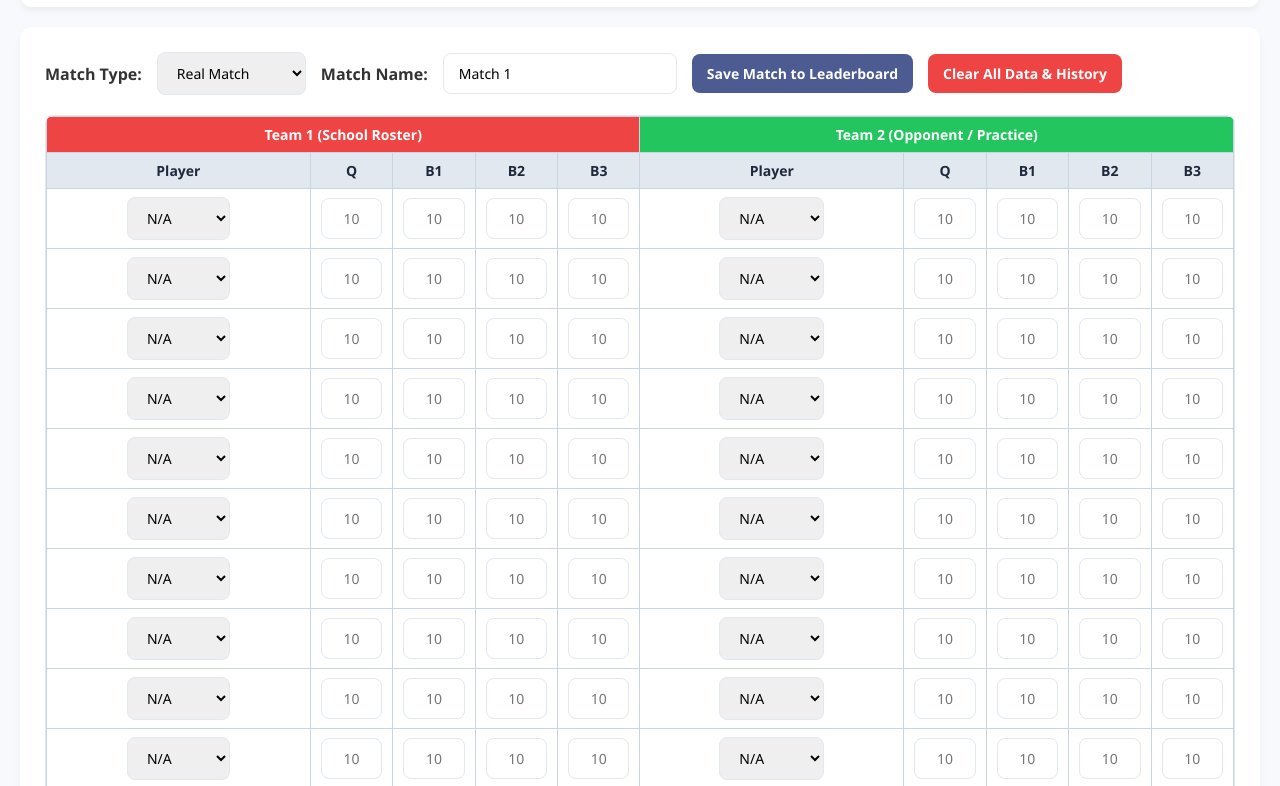
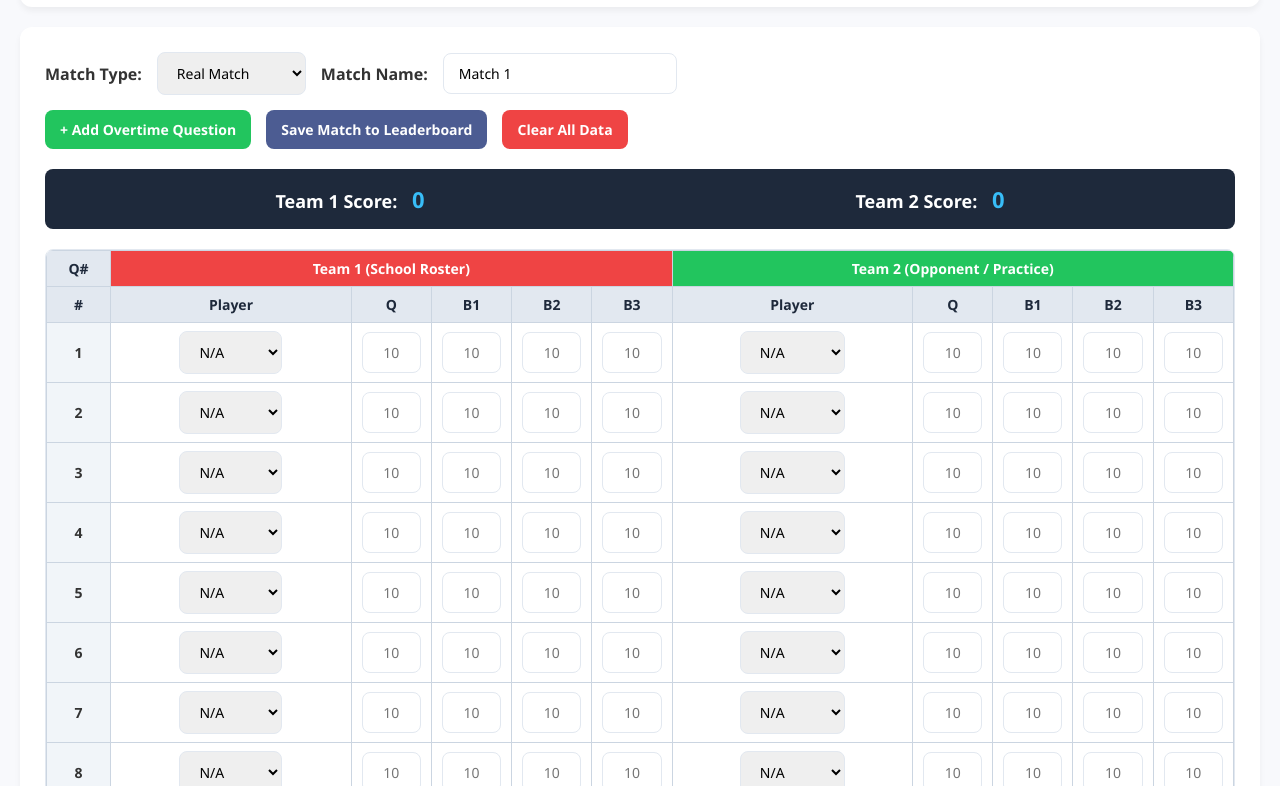
Before and after one commit to AcFrockstar10/Staley-scholar-bowl-tracker, a plain HTML site: page index.html in a window 1280 px wide. Shown: the part 92-878 px from the top of the page. Drawn offline with Linux system fonts and the light colour scheme.

Commit message:
Enhance UI and functionality for scorekeeper tab
Added new styles for buttons and controls, including a success button and live score banner. Updated the scorekeeper tab layout and functionality for match type and name inputs.

```diff
--- a/index.html
+++ b/index.html
@@ -95,6 +95,14 @@
             margin-bottom: 20px;
             flex-wrap: wrap;
             align-items: center;
+            justify-content: space-between;
+        }
+
+        .controls-group {
+            display: flex;
+            gap: 15px;
+            flex-wrap: wrap;
+            align-items: center;
         }
 
         select, input, button {
@@ -117,6 +125,18 @@
             background: var(--primary-dark);
         }
 
+        button.success {
+            background: #22c55e;
+            color: white;
+            border: none;
+            cursor: pointer;
+            font-weight: 600;
+        }
+
+        button.success:hover {
+            background: #16a34a;
+        }
+
         button.danger {
             background: #ef4444;
             color: white;
@@ -127,6 +147,26 @@
 
         button.danger:hover {
             background: #dc2626;
+        }
+
+        /* Live Score Banner */
+        .live-score-banner {
+            display: flex;
+            justify-content: space-around;
+            background: #1e293b;
+            color: white;
+            padding: 15px;
+            border-radius: 8px;
+            margin-bottom: 20px;
+            font-size: 18px;
+            font-weight: bold;
+            text-align: center;
+        }
+
+        .live-score-banner div span {
+            color: #38bdf8;
+            font-size: 22px;
+            margin-left: 10px;
         }
 
         .score-table-wrapper {
@@ -195,7 +235,6 @@
             font-weight: 600;
         }
 
-        /* Camera / Photo preview styling */
         .photo-preview-container {
             margin-top: 15px;
             text-align: center;
@@ -216,7 +255,7 @@
     <header>
         <h1>Scholar Bowl Tossup Tracker</h1>
         <div class="nav-tabs">
-            <button class="tab-btn active" onclick="switchTab('scorekeeper')">Score Sheet (20 Q)</button>
+            <button class="tab-btn active" onclick="switchTab('scorekeeper')">Score Sheet</button>
             <button class="tab-btn" onclick="switchTab('camera')">Scan / Review Photo</button>
             <button class="tab-btn" onclick="switchTab('leaderboards')">Leaderboards</button>
         </div>
@@ -226,6 +265,7 @@
     <div id="scorekeeper" class="tab-content active">
         <div class="card">
             <div class="controls-bar">
+                <div class="controls-group">
                     <label><strong>Match Type:</strong></label>
                     <select id="matchType" onchange="updateScorecard()">
                         <option value="real">Real Match</option>
@@ -234,25 +274,37 @@
 
                     <label><strong>Match Name:</strong></label>
                     <input type="text" id="matchName" value="Match 1" placeholder="e.g., Match vs West High" oninput="saveCurrentSheetState()">
+                </div>
 
+                <div class="controls-group">
+                    <button class="success" onclick="addOvertimeRow()">+ Add Overtime Question</button>
                     <button class="primary" onclick="saveMatchData()">Save Match to Leaderboard</button>
-                <button class="danger" onclick="clearAllData()">Clear All Data & History</button>
+                    <button class="danger" onclick="clearAllData()">Clear All Data</button>
+                </div>
+            </div>
+
+            <!-- Live Match Score Banner -->
+            <div class="live-score-banner">
+                <div>Team 1 Score: <span id="team1TotalScore">0</span></div>
+                <div>Team 2 Score: <span id="team2TotalScore">0</span></div>
             </div>
 
             <div class="score-table-wrapper">
                 <table class="score-sheet">
                     <thead>
                         <tr>
+                            <th style="width: 4%;">Q#</th>
                             <th class="team-red-header" colspan="5">Team 1 (School Roster)</th>
                             <th class="team-green-header" colspan="5">Team 2 (Opponent / Practice)</th>
                         </tr>
                         <tr>
-                            <th style="width: 16%;">Player</th>
+                            <th>#</th>
+                            <th style="width: 15%;">Player</th>
                             <th style="width: 5%;">Q</th>
                             <th style="width: 5%;">B1</th>
                             <th style="width: 5%;">B2</th>
                             <th style="width: 5%;">B3</th>
-                            <th style="width: 16%;">Player</th>
+                            <th style="width: 15%;">Player</th>
                             <th style="width: 5%;">Q</th>
                             <th style="width: 5%;">B1</th>
                             <th style="width: 5%;">B2</th>
@@ -327,6 +379,7 @@
     const opponentRealPlayers = ["Player 1", "Player 2", "Player 3", "Player 4"];
 
     let savedMatches = JSON.parse(localStorage.getItem('scholar_bowl_matches') || '[]');
+    let totalQuestionsCount = parseInt(localStorage.getItem('scholar_bowl_row_count') || '20');
 
     function switchTab(tabId) {
         document.querySelectorAll('.tab-btn').forEach(btn => btn.classList.remove('active'));
@@ -358,11 +411,12 @@
         let t1Options = '<option value="N/A">N/A</option>';
         schoolRoster.forEach(p => { t1Options += `<option value="${p}">${p}</option>`; });
 
-        for (let i = 0; i < 20; i++) {
+        for (let i = 0; i < totalQuestionsCount; i++) {
             let rowData = savedState[i] || { t1p: 'N/A', t1q: '', t1b1: '', t1b2: '', t1b3: '', t2p: 'N/A', t2q: '', t2b1: '', t2b2: '', t2b3: '' };
 
             htmlRows += `
                 <tr>
+                    <td style="font-weight:bold; background:#f1f5f9;">${i + 1}</td>
                     <td><select class="t1-player" data-row="${i}" onchange="saveCurrentSheetState()">${t1Options}</select></td>
                     <td><input type="text" class="t1-q" value="${rowData.t1q}" style="width:100%; text-align:center;" placeholder="10" oninput="saveCurrentSheetState()"></td>
                     <td><input type="text" class="t1-b1" value="${rowData.t1b1}" style="width:100%; text-align:center;" placeholder="10" oninput="saveCurrentSheetState()"></td>
@@ -396,6 +450,37 @@
         if(savedPhoto) {
             document.getElementById('photoPreviewArea').innerHTML = `<p><strong>Saved Photo Review:</strong></p><img src="${savedPhoto}" alt="Score Sheet Photo">`;
         }
+
+        calculateLiveScores();
+    }
+
+    function addOvertimeRow() {
+        totalQuestionsCount++;
+        localStorage.setItem('scholar_bowl_row_count', totalQuestionsCount);
+        saveCurrentSheetState();
+        buildScoreSheet();
+    }
+
+    function calculateLiveScores() {
+        const rows = document.querySelectorAll('#scoreSheetBody tr');
+        let t1Score = 0;
+        let t2Score = 0;
+
+        rows.forEach(tr => {
+            // Team 1 values
+            ['t1-q', 't1-b1', 't1-b2', 't1-b3'].forEach(cls => {
+                let val = parseInt(tr.querySelector(`.${cls}`).value) || 0;
+                if (val > 0) t1Score += val;
+            });
+            // Team 2 values
+            ['t2-q', 't2-b1', 't2-b2', 't2-b3'].forEach(cls => {
+                let val = parseInt(tr.querySelector(`.${cls}`).value) || 0;
+                if (val > 0) t2Score += val;
+            });
+        });
+
+        document.getElementById('team1TotalScore').innerText = t1Score;
+        document.getElementById('team2TotalScore').innerText = t2Score;
     }
 
     function saveCurrentSheetState() {
@@ -418,6 +503,7 @@
         localStorage.setItem('scholar_bowl_current_sheet', JSON.stringify(state));
         localStorage.setItem('scholar_bowl_match_name', document.getElementById('matchName').value);
         localStorage.setItem('scholar_bowl_match_type', document.getElementById('matchType').value);
+        calculateLiveScores();
     }
 
     function updateScorecard() {
@@ -445,9 +531,10 @@
     }
 
     function clearAllData() {
-        if(confirm("Are you sure? This will wipe out the current sheet, uploaded photo, all saved match history, and reset all leaderboards.")) {
+        if(confirm("Are you sure? This will wipe out the current sheet, photo, saved match history, and reset leaderboards.")) {
             localStorage.clear();
             savedMatches = [];
+            totalQuestionsCount = 20;
             buildScoreSheet();
             clearPhoto();
             alert("All history and leaderboards have been completely reset.");
@@ -479,6 +566,8 @@
         alert(`Match "${matchName}" successfully saved to leaderboard!`);
         localStorage.removeItem('scholar_bowl_current_sheet');
         localStorage.removeItem('scholar_bowl_photo');
+        localStorage.removeItem('scholar_bowl_row_count');
+        totalQuestionsCount = 20;
         clearPhoto();
         buildScoreSheet();
     }
```
Lines whose indentation alone changed are shown as unchanged.
